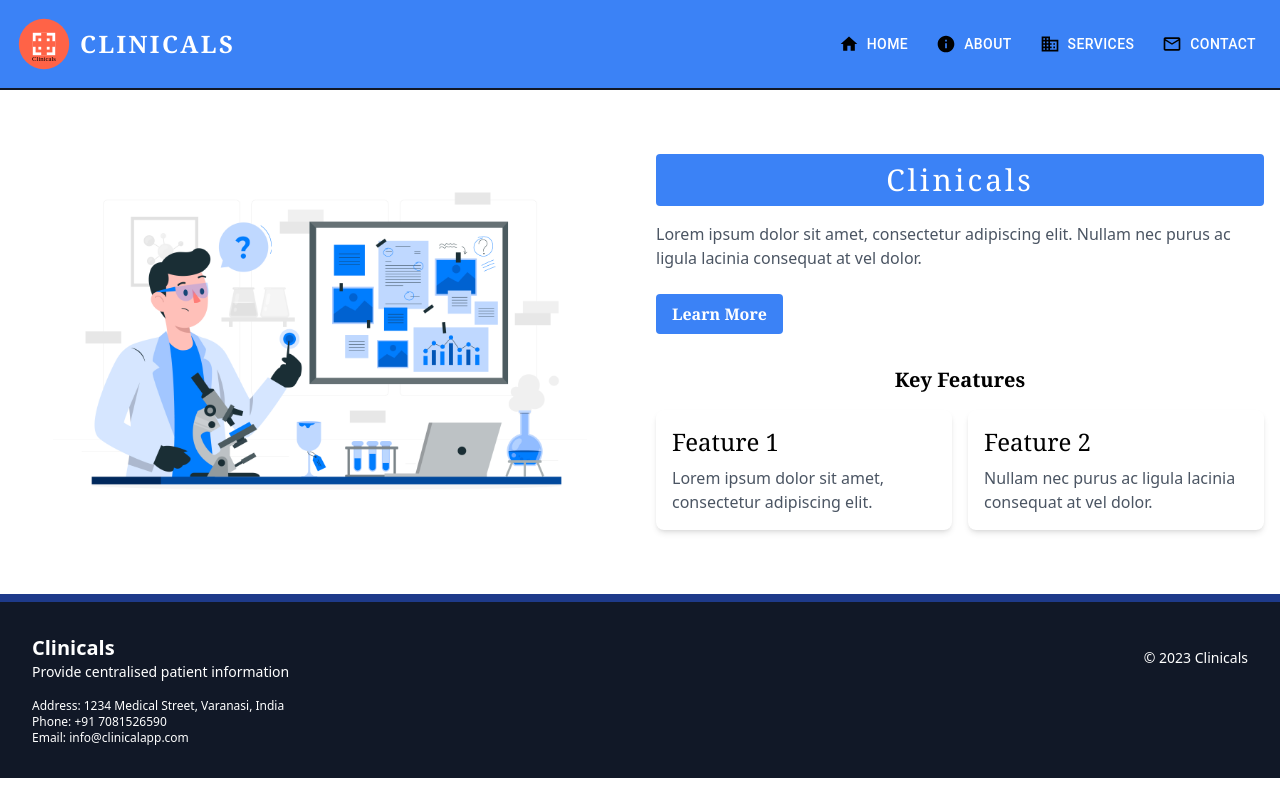
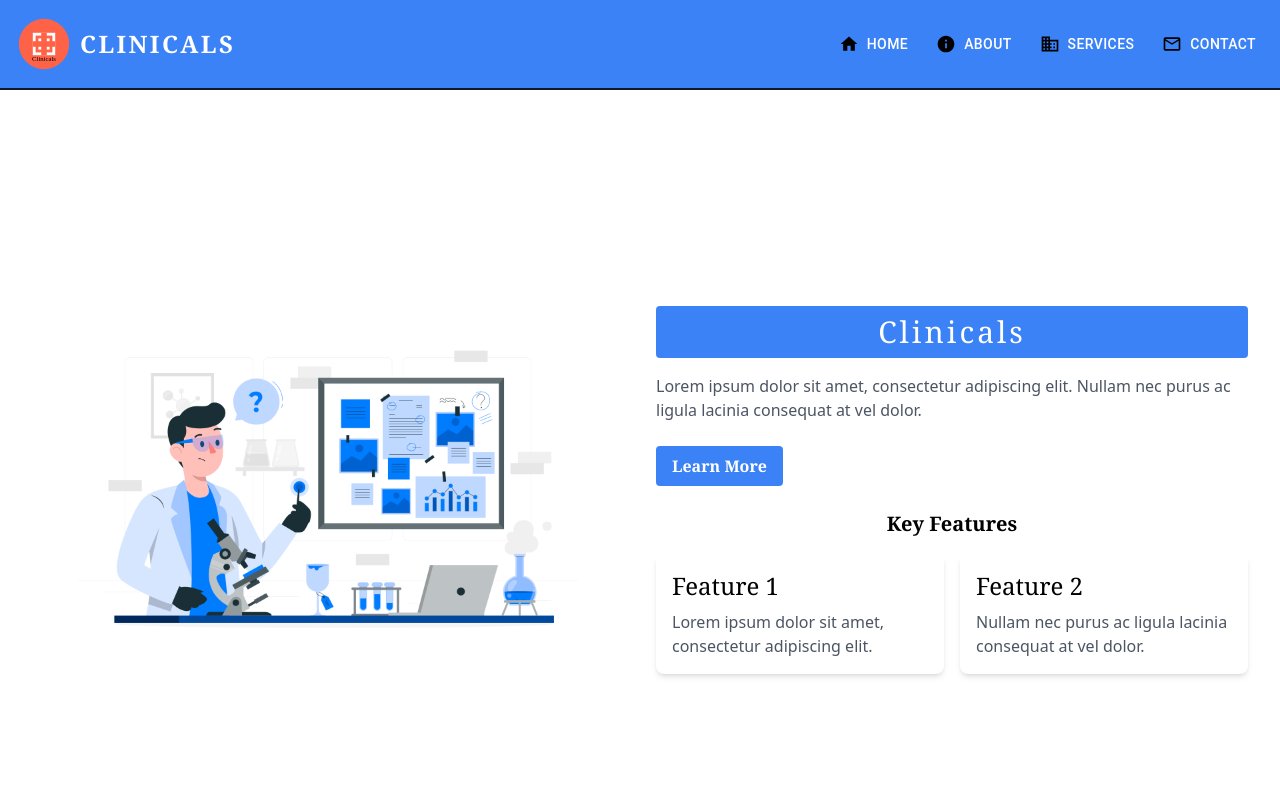
Before and after one commit to GyanendraMohan/Clinicals-App-React, a React (Vite) app: page / in a window 1280 px wide. Shown: the top 800 px of the page. Built offline with nearby package versions, Linux system fonts and the light colour scheme.

Commit message:
change styling

```diff
--- a/src/components/MyFooter.tsx
+++ b/src/components/MyFooter.tsx
@@ -2,11 +2,11 @@ import React from "react";
 
 const MyFooter: React.FC = () => {
     return (
-        <footer className="bg-gray-900 text-white p-8 absolute w-full border-t-8 border-blue-900">
+        <footer className="bg-gray-900 text-white p-6 w-full border-t-8 border-blue-900">
             <div className="container mx-auto">
                 <div className="flex justify-between items-center">
                     <div>
-                        <h2 className="text-xl font-semibold">Clinicals</h2>
+                        <h2 className="text-xl font-semibold font-serif">Clinicals</h2>
                         <p className="text-sm">Provide centralised patient information</p>
                     </div>
                     <div>
@@ -22,6 +22,7 @@ const MyFooter: React.FC = () => {
                 </div>
             </div>
         </footer>
+
     );
 };
 
--- a/src/pages/HomePage.tsx
+++ b/src/pages/HomePage.tsx
@@ -3,13 +3,13 @@ import ClinicalImg from "./../assets/clinical.jpg";
 
 const HomePage: React.FC = () => {
     return (
-        <div className="flex justify-center items-center py-12">
+        <div className="flex justify-center items-center min-h-screen px-4">
             {/* Left Side: Image */}
             <div className="w-1/2 flex justify-center">
                 <img
                     src={ClinicalImg}  // Replace with your image path
                     alt="Clinical App"
-                    className=" w-5/6 h-auto"
+                    className="w-4/5"
                 />
             </div>
 
@@ -29,7 +29,7 @@ const HomePage: React.FC = () => {
                 >
                     Learn More
                 </button>
-                <div className="mt-8">
+                <div className="mt-6">
                     <h2 className="text-xl font-semibold mb-4 text-center font-serif">Key Features</h2>
                     <div className="grid grid-cols-2 gap-4">
                         <div className="p-4 bg-white rounded-lg shadow-md transition transform hover:scale-105 hover:bg-slate-200">
```
